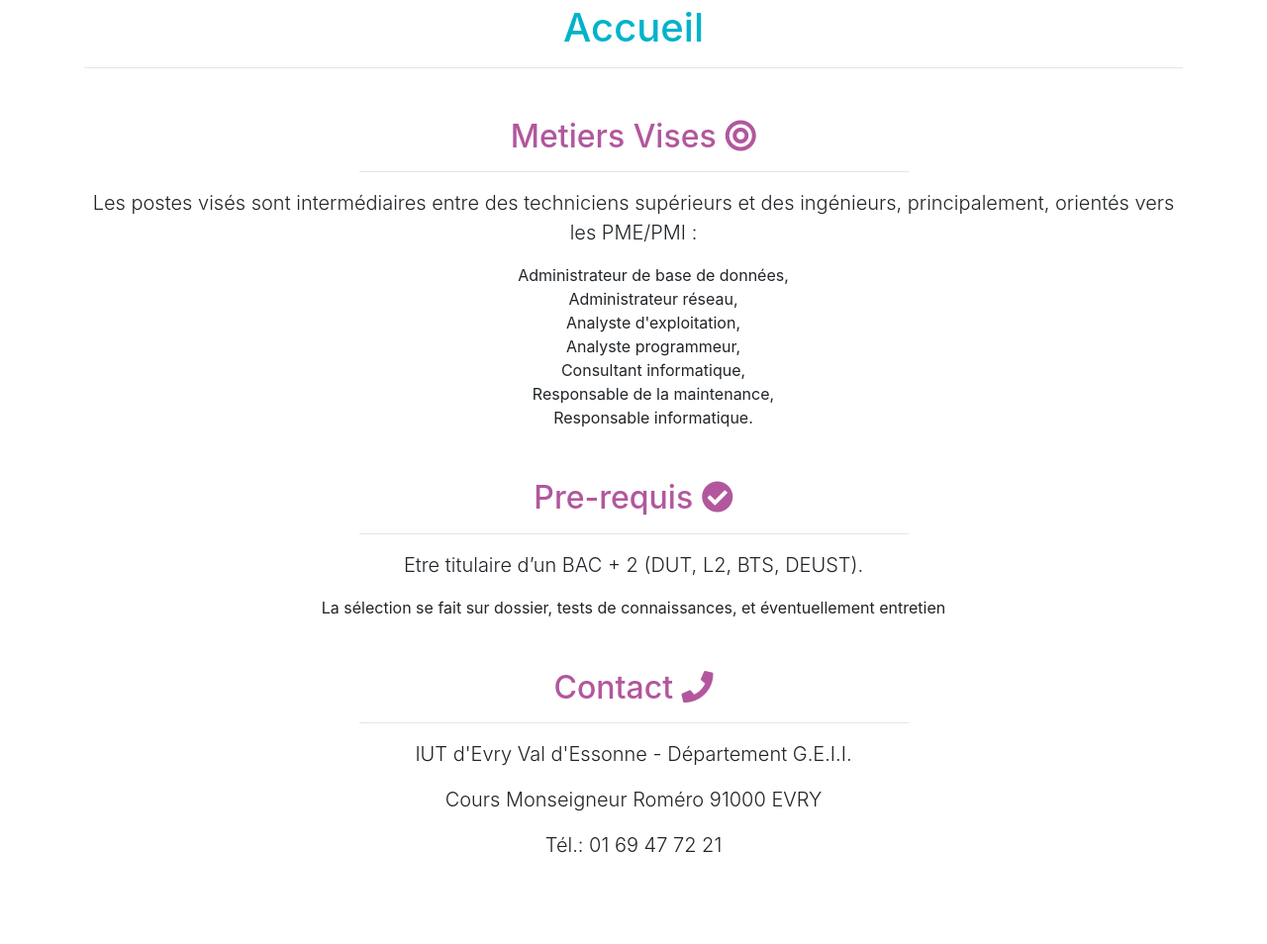
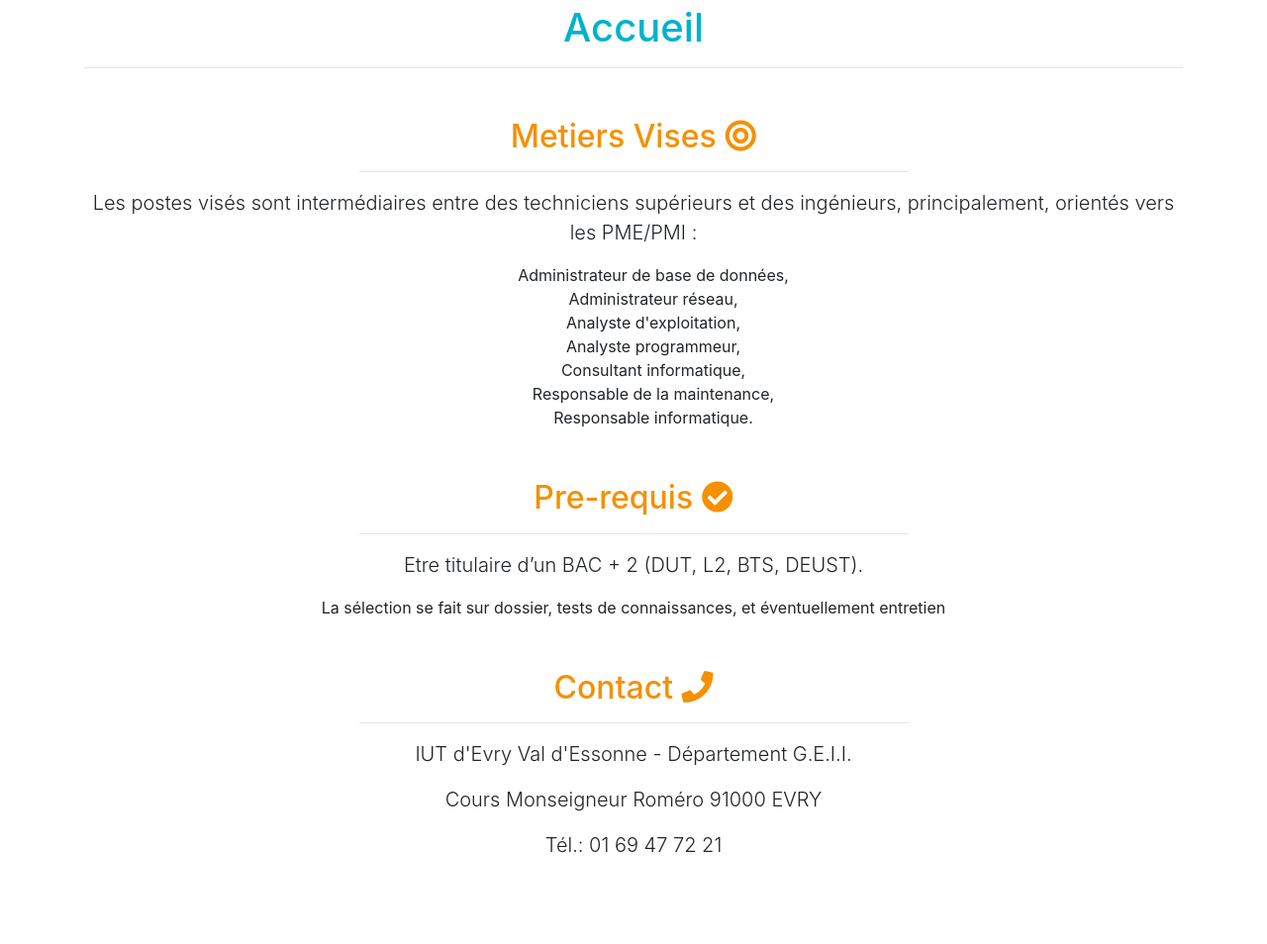
Before and after one commit to birbo971/ASRII-Project, a PHP site: page /index.php in a window 1280 px wide. Shown: the part 112-1066 px from the top of the page at 99% size. Run offline with PHP 8.4, Linux system fonts and the light colour scheme.

Commit message:
Modif css

```diff
--- a/css/main.css
+++ b/css/main.css
@@ -56,12 +56,12 @@ h1 {
 }
 
 h2 {
-  color: #B2579D;
+  color: #F59000;
   margin-top: 50px;
 }
 
 h3 {
-  color: #F59000;
+  color: #B2579D;
   margin-top: 20px;
 }
 
```
